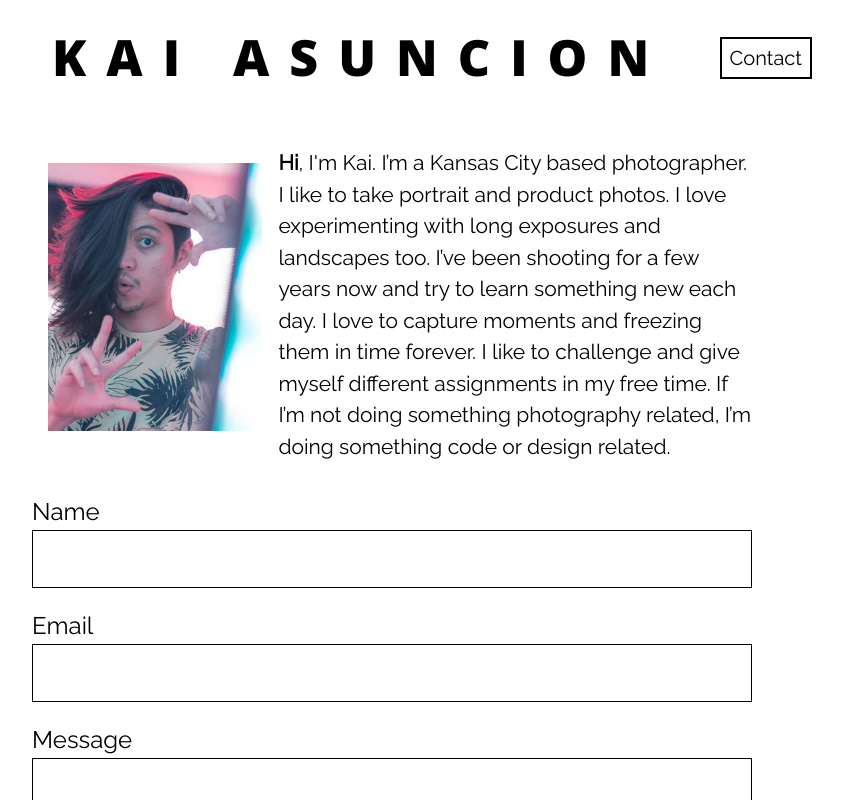
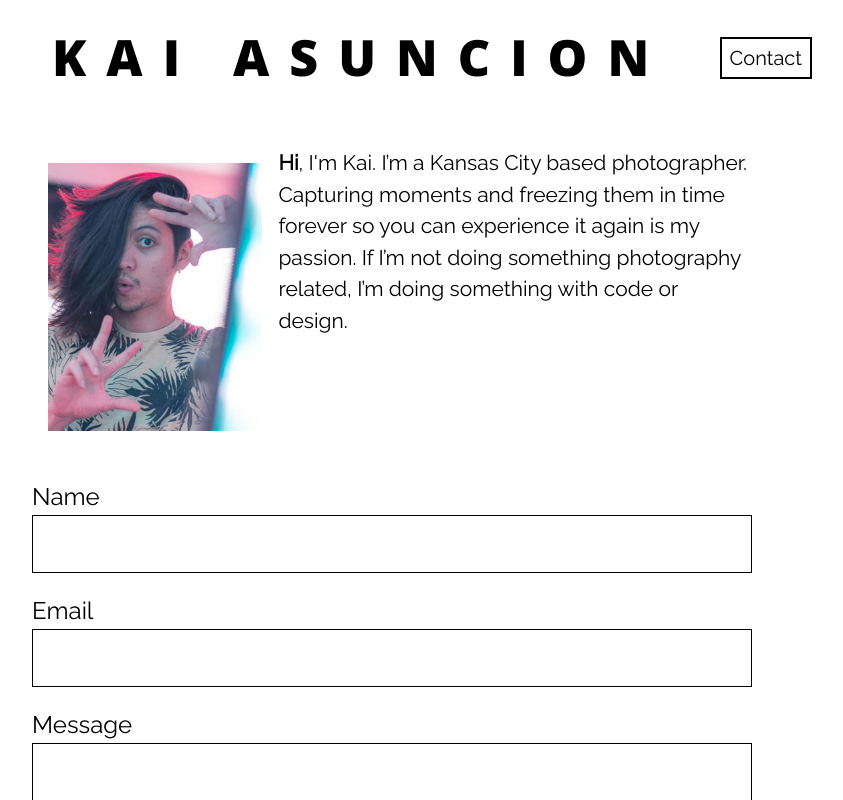
Before and after one commit to kaiasuncion/Nuxt---Photography-Portfolio, a Nuxt app: page /Contact in a window 1280 px wide. Shown: the top 800 px of the page, without its empty margins (208-1051 px from the left). Built offline with nearby package versions, Linux system fonts and the light colour scheme.

Commit message:
style: got rid of I

```diff
--- a/pages/Contact/index.vue
+++ b/pages/Contact/index.vue
@@ -4,13 +4,10 @@
       <img class="me p-4" src="~/assets/photos/self_port.jpg" alt="Me!" />
       <p>
         <span class="font-bold">Hi</span>, I'm Kai. I’m a
-        <span class="accentuate">Kansas City</span> based photographer. I like
-        to take portrait and product photos. I love experimenting with long
-        exposures and landscapes too. I’ve been shooting for a few years now and
-        try to learn something new each day. I love to capture moments and
-        freezing them in time forever. I like to challenge and give myself
-        different assignments in my free time. If I’m not doing something
-        photography related, I’m doing something code or design related.
+        <span class="accentuate">Kansas City</span> based photographer.
+        Capturing moments and freezing them in time forever so you can experience
+        it again is my passion. If I’m not doing something photography related,
+        I’m doing something with code or design.
       </p>
     </div>
     <ContactForm />
```
